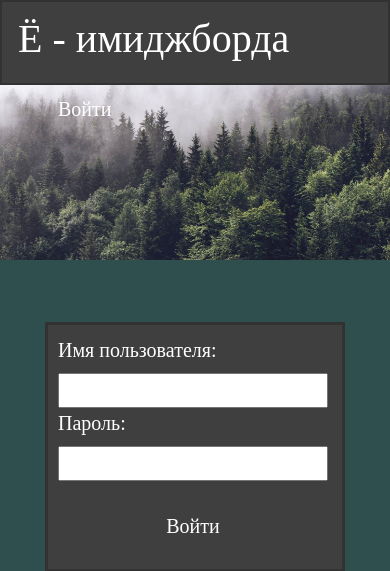
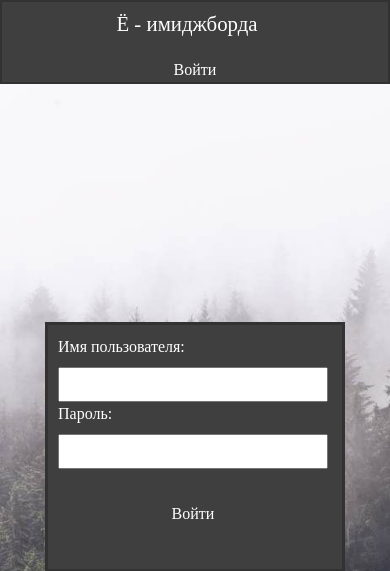
Before and after one commit to Bull-ochka/web-project, a Flask app: page /login/ in a window 390 px wide. Shown: the top 571 px of the page. Run offline with Flask 2, Linux system fonts and the light colour scheme; some libraries are stand-ins or nearby versions.

Commit message:
added adaptive design

```diff
--- a/static/css/form-maker.css
+++ b/static/css/form-maker.css
@@ -65,3 +65,15 @@ textarea {
 .thread-design input[type="button" i]{
 font-family: "Times New Roman", sans-serif;
 }
+
+@media screen and (max-width: 768px){
+.form-maker {
+bottom: 0px;
+}
+.form-maker a{
+margin: 5px 55%;
+}
+.thread-design{
+padding-right: 0px;
+}
+}
--- a/static/css/login.css
+++ b/static/css/login.css
@@ -48,34 +48,6 @@
   box-shadow: 0 0 10px 0 #2F4F4F inset, 0 0 10px 4px #2F4F4F;
   color: #fff;
 }
-/*.login-form a{
-  display: inline-block;
-  margin: 20px 0px;
-  position: relative;
-  border: 2px solid #f0f8ff;
-  color: #fff;
-  transition: .4s;
-}*/
-
-/*.login-form a:after{
-  content: "";
-  position: absolute;
-  top: 0;
-  left: 0;
-  right: 0;
-  bottom: 0;
-  width: 100%;
-  height: 100%;
-  margin: auto;
-  border: 2px solid rgba(0,0,0,0);
-  transition: .4s;
-}
-.login-form a:hover:after{
-  content: inherit;
-  border-color: #fff;
-  width: calc(100% - 10px);
-  height: calc(100% + 18px);
-}*/
 
 .login-button a {
   text-decoration: none;
@@ -93,3 +65,14 @@
   box-shadow: 0 0 10px 0 #2F4F4F inset, 0 0 10px 4px #2F4F4F;
   color: #fff;
 }
+
+@media screen and (max-width: 768px){
+.login-button {
+    text-align: center;
+}
+.login-button a {
+    padding: 0px 20px;
+    display: unset;
+}
+
+}
--- a/static/css/main.css
+++ b/static/css/main.css
@@ -45,3 +45,77 @@ body {
 .h5, h5{
     font-size: 1.15rem;
 }
+
+@media screen and (max-width: 768px){
+    body {
+    background-color: #2F4F4F;
+    background-image: url('/static/img/forest-back.jpg');
+    background-size: cover;
+    background-repeat: no-repeat;
+    background-attachment: fixed;
+    color: #100000;
+    overflow-x: hidden;
+    font-family: "Times New Roman", sans-serif;
+    font-size: 1rem;
+}
+.list {
+    overflow-y: auto;
+    background: #4f4f4f;
+    margin-left: 0px;
+    color: #fff;
+    text-decoration: none;
+    box-sizing: unset;
+    min-height: fit-content;
+}
+.list a, a:hover{
+    color: #fff;
+    text-decoration: none;
+}
+.bg-dark {
+    background-color: #3f3f3f!important;
+    border: 2px solid #323232;
+    color: #fff;
+    height: 50px;
+    padding-top: 0rem;
+    display: inline-table;
+    width: 100%;
+    align-items: center;
+    padding-bottom: 0rem;
+    margin-right: 0rem;
+    text-align: center;
+}
+.navbar{
+padding: 5px 0px 0px 0px;
+}
+.col-2{
+    min-width: 100%;
+    flex: unset;
+    max-height: 150px;
+    overflow-y: auto;
+}
+.col{
+    padding-right: 0px;
+}
+.flex-column a{
+    color: #123456;
+    text-decoration: none;
+    font-size: 1.5em;
+}
+.h1, h1{
+    margin-bottom: 0rem;
+    font-size: 1.3rem;
+}
+.h2, h2{
+    font-size: 1rem;
+}
+.h3, h3{
+    font-size: 1rem;
+    font-weight: 300;
+}
+.h4, h4{
+    font-size: 1rem;
+}
+.h5, h5{
+    font-size: 1rem;
+}
+}
--- a/static/css/post-design.css
+++ b/static/css/post-design.css
@@ -33,3 +33,9 @@
 .thread-design a{
     color: #fff;
 }
+
+@media screen and (max-width: 768px){
+.post-design a{
+margin: 10px 50%;
+}
+}
--- a/templates/thread.html
+++ b/templates/thread.html
@@ -16,7 +16,7 @@
       <div id="posts" class="post-design">
         <!-- All posts get from AJAX -->
       </div>
-
+      <br>
       <form class="form-maker" method="post" id="message_form">
 
         {{ form.hidden_tag() }}
```
Also changed, not shown: app.db.
